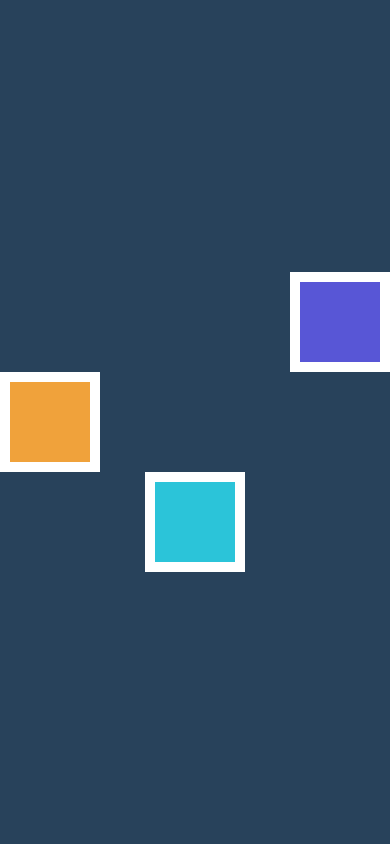
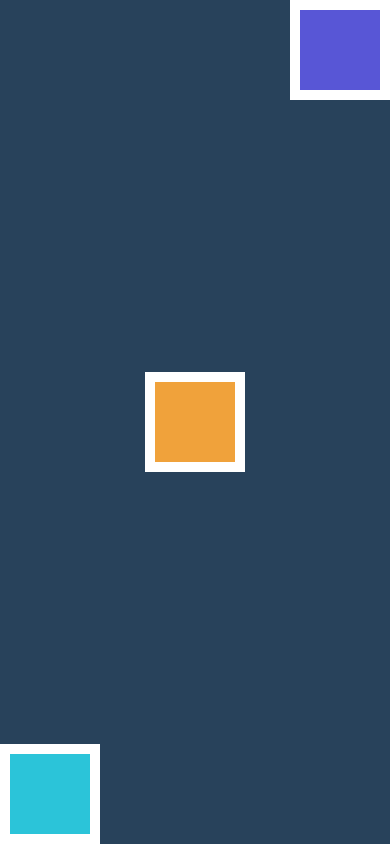
Before and after one commit to ColomaRaul/react-native-counter, a React Native app: screen / in a window 390 px wide. Built offline with nearby package versions, Linux system fonts and the light colour scheme.

Commit message:
solution task 4

```diff
--- a/src/screens/TaskScreen.tsx
+++ b/src/screens/TaskScreen.tsx
@@ -15,7 +15,7 @@ const styles = StyleSheet.create({
     container: {
         flex: 1,
         backgroundColor: '#28425B',
-        justifyContent: 'center',
+        justifyContent: 'space-between',
     },
     boxPurple: {
         width: 100,
@@ -31,6 +31,8 @@ const styles = StyleSheet.create({
         backgroundColor: '#F0A23B',
         borderWidth: 10,
         borderColor: 'white',
+        justifyContent: 'center',
+        alignSelf: 'center',
     },
     boxBlue: {
         width: 100,
@@ -38,6 +40,6 @@ const styles = StyleSheet.create({
         backgroundColor: '#2BC4D9',
         borderWidth: 10,
         borderColor: 'white',
-        alignSelf: 'center',
+        alignSelf: 'flex-start',
     },
 });
```
